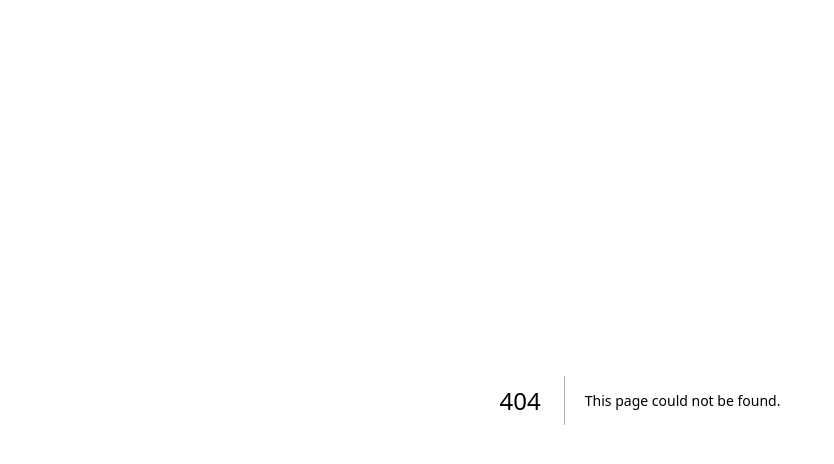
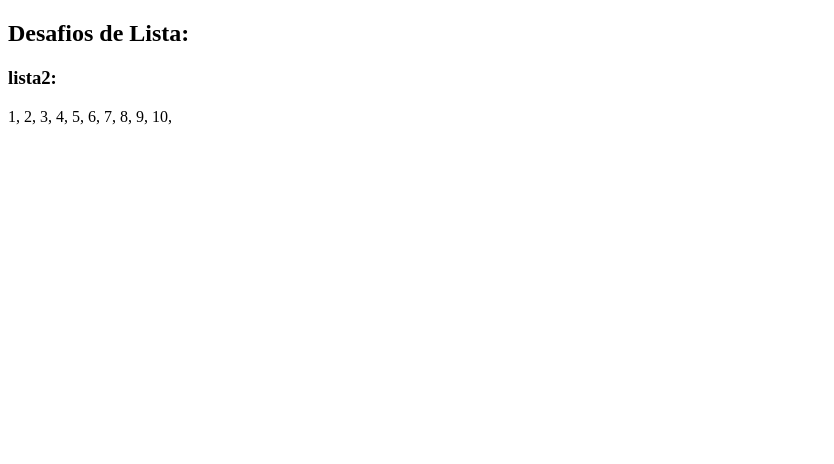
Before and after one commit to andreluiskunert/Next.js_e_React_Curso_Completo-_Aprenda_com_Projetos, a Next.js app in the folder 01_RevisaoReact/exercicios/: page /basicos/lista2 in a window 1280 px wide. Before the commit this address had no page. Shown: the top 464 px of the page, without its empty margins (0-834 px from the left). Built offline with nearby package versions, Linux system fonts and the light colour scheme.

Commit message:
Bora codar com Next e React.js

```diff
--- /dev/null
+++ b/01_RevisaoReact/exercicios/pages/basicos/lista2.jsx
@@ -0,0 +1,27 @@
+function gerarLista() {
+    const lista = [
+            <span> 1, </span> ,
+            <span> 2, </span>,
+            <span> 3, </span>,
+            <span> 4, </span>,
+            <span> 5, </span>,
+            <span> 6, </span>,
+            <span> 7, </span>,
+            <span> 8, </span>,
+            <span> 9, </span>,
+            <span> 10, </span>,
+        ]
+    return lista
+}
+export default function lista2() {
+    return (
+        <div>
+            <h2>Desafios de Lista:</h2>
+            <h3>lista2: </h3>
+            <div>
+                {gerarLista()}
+            </div>
+
+        </div>
+    )
+}
```
Also changed, not shown: 01_RevisaoReact/exercicios/pages/basicos/lista1.jsx (added, +25 -0 lines), 01_RevisaoReact/exercicios/pages/basicos/lista3.jsx (added, +25 -0 lines).
